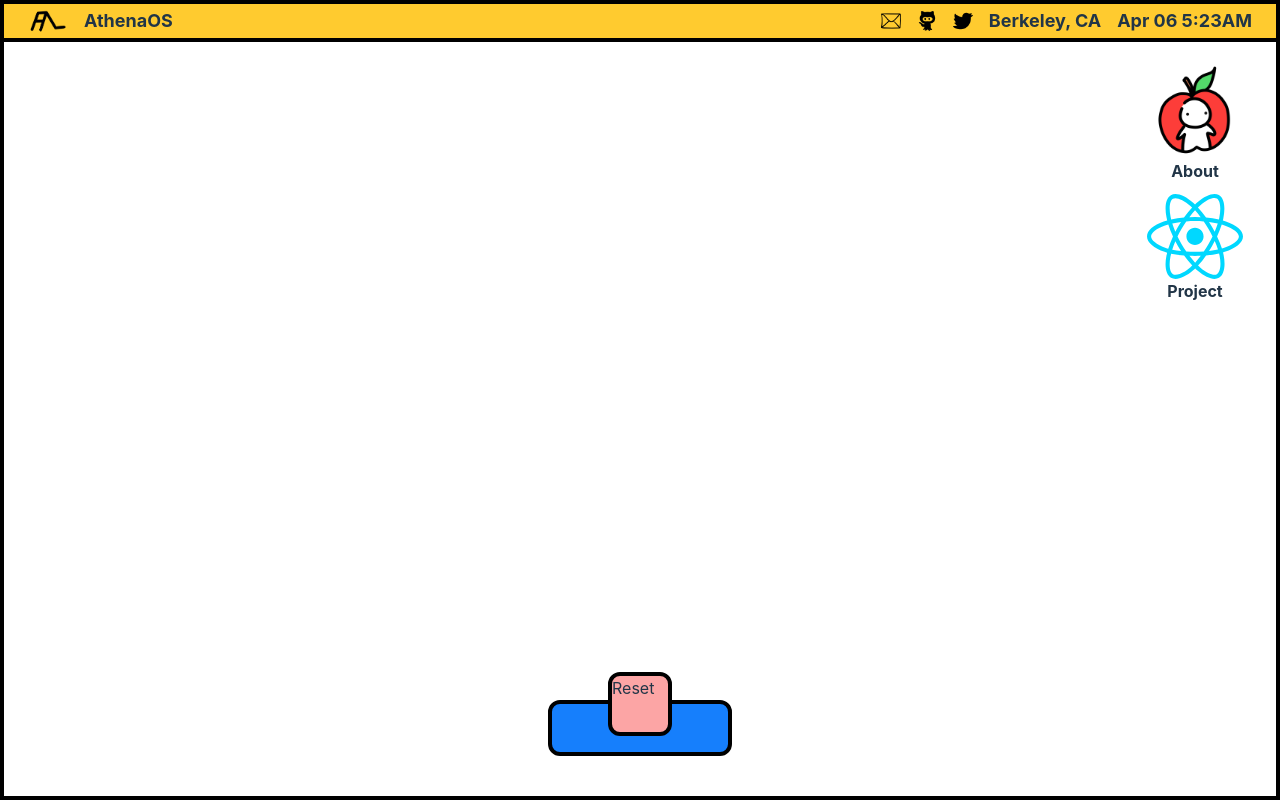
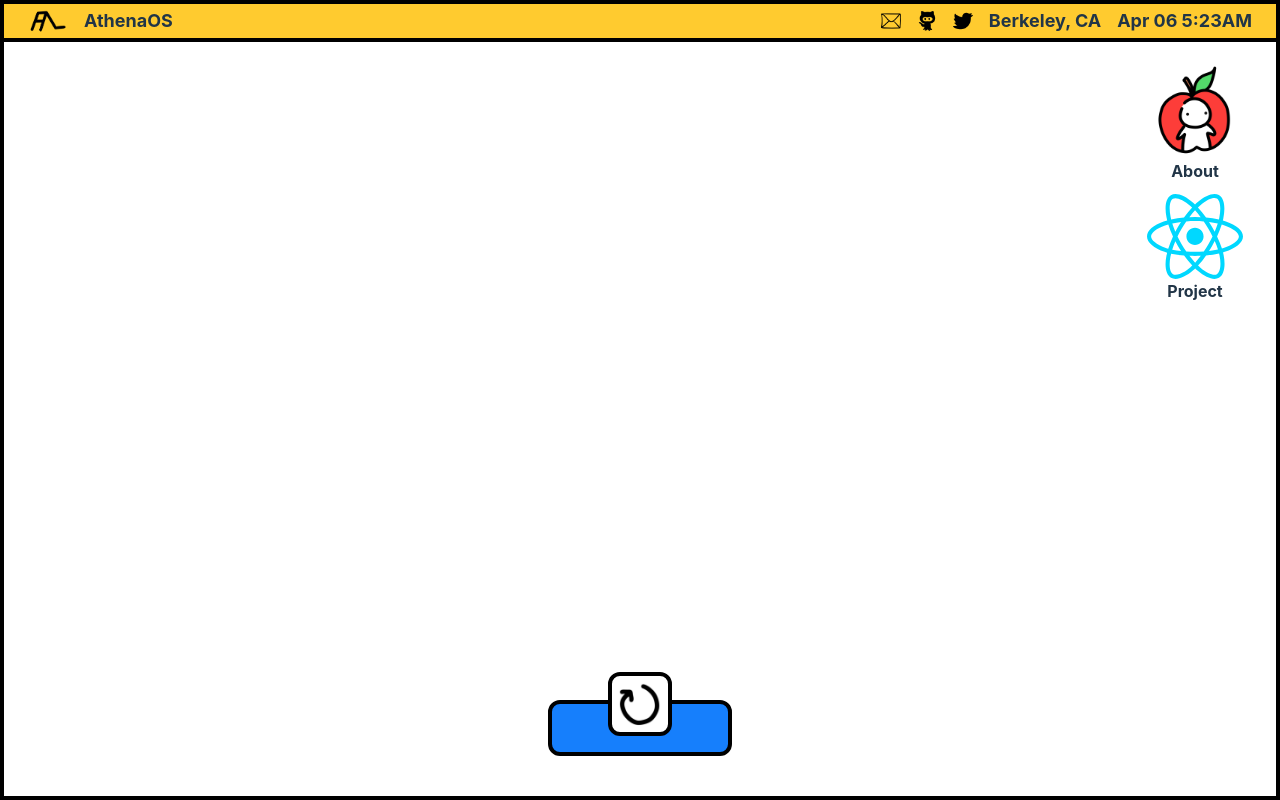
Before and after one commit to athenaleong/athenaleong.github.io, a React (Vite) app: page / in a window 1280 px wide. Built offline with nearby package versions, Linux system fonts and the light colour scheme.

Commit message:
Added retry icon

```diff
--- a/src/component/DockerWrapper.tsx
+++ b/src/component/DockerWrapper.tsx
@@ -4,7 +4,7 @@ const DockerWrapper: React.FC<DockerWrapperProps> = ({children}) => {
 
     return (
         <div
-            className='w-16 h-16 relative bottom-8 hover:animate-bounce'
+            className='w-16 h-16 relative bottom-8 hover:animate-bounce box'
         >
             {children}
         </div>
--- a/src/container/Desktop.tsx
+++ b/src/container/Desktop.tsx
@@ -172,8 +172,8 @@ const Desktop = () => {
                     <div
                         className='w-16 h-16 bg-red-300 solid-border rounded-xl'
                         onClick={resetOnClick}
+                        style={{backgroundImage: `url('/src/assets/clear.png')`, backgroundSize: 'cover', backgroundPosition: 'center'}}
                     >
-                        Reset
                     </div>
                     </DockerWrapper>
 
```
Also changed, not shown: src/assets/clear.png (added).
